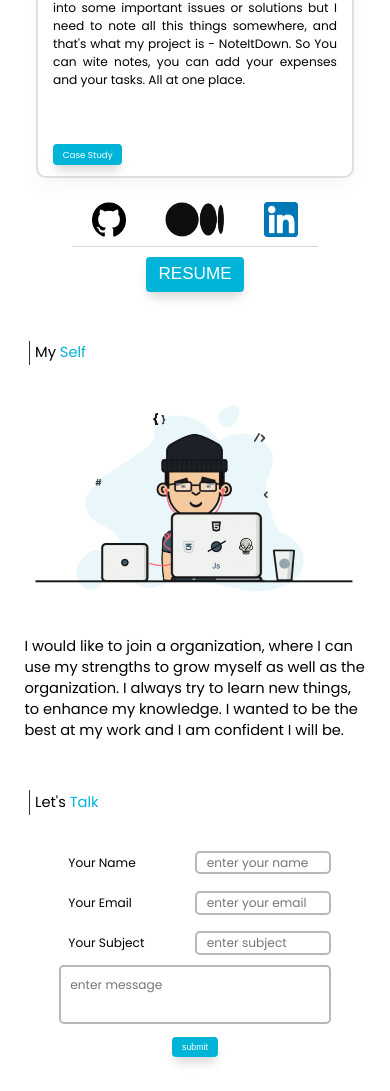
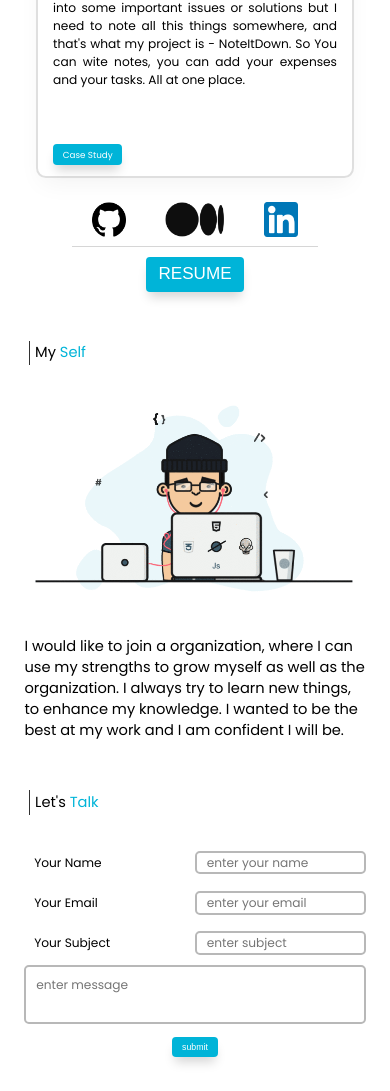
Before and after one commit to Kshirsagar-Govind/the-portfolio, a React (Create React App) app: page / in a window 390 px wide. Shown: the part 1517-2608 px from the top of the page. Built offline with nearby package versions, Linux system fonts and the light colour scheme.

Commit message:
new changes

```diff
--- a/src/Components/CSS/get-in-touch-style.css
+++ b/src/Components/CSS/get-in-touch-style.css
@@ -61,7 +61,7 @@ label {
 }
 @media (max-width: 768px) {
   html {
-    font-size: 30.5%;
+    font-size: 35.5%;
   }
   .MySelfPage {
     height: fit-content;
@@ -77,7 +77,7 @@ label {
 
   .form {
     /* border: 2px solid; */
-    width: 80%;
+    width: 100%;
     height: fit-content;
   }
   .form div {
```
